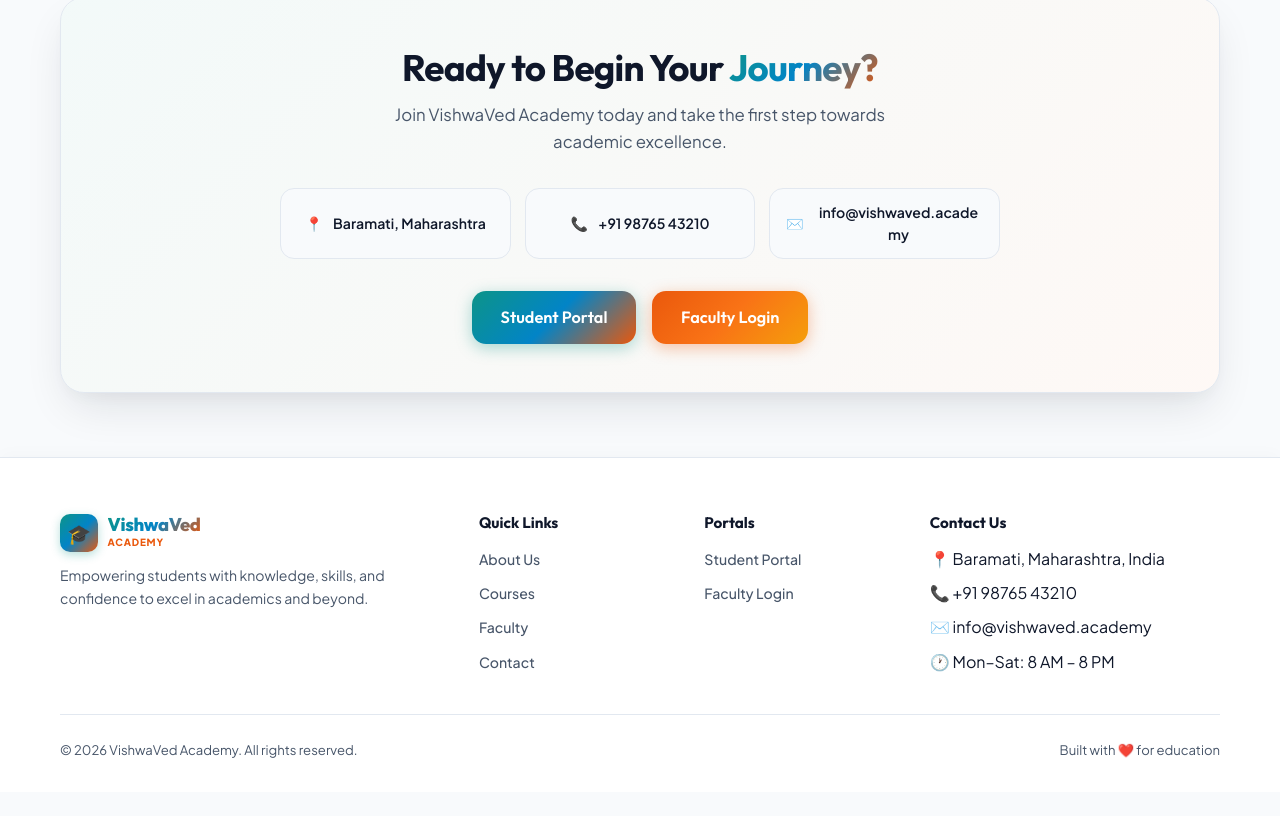
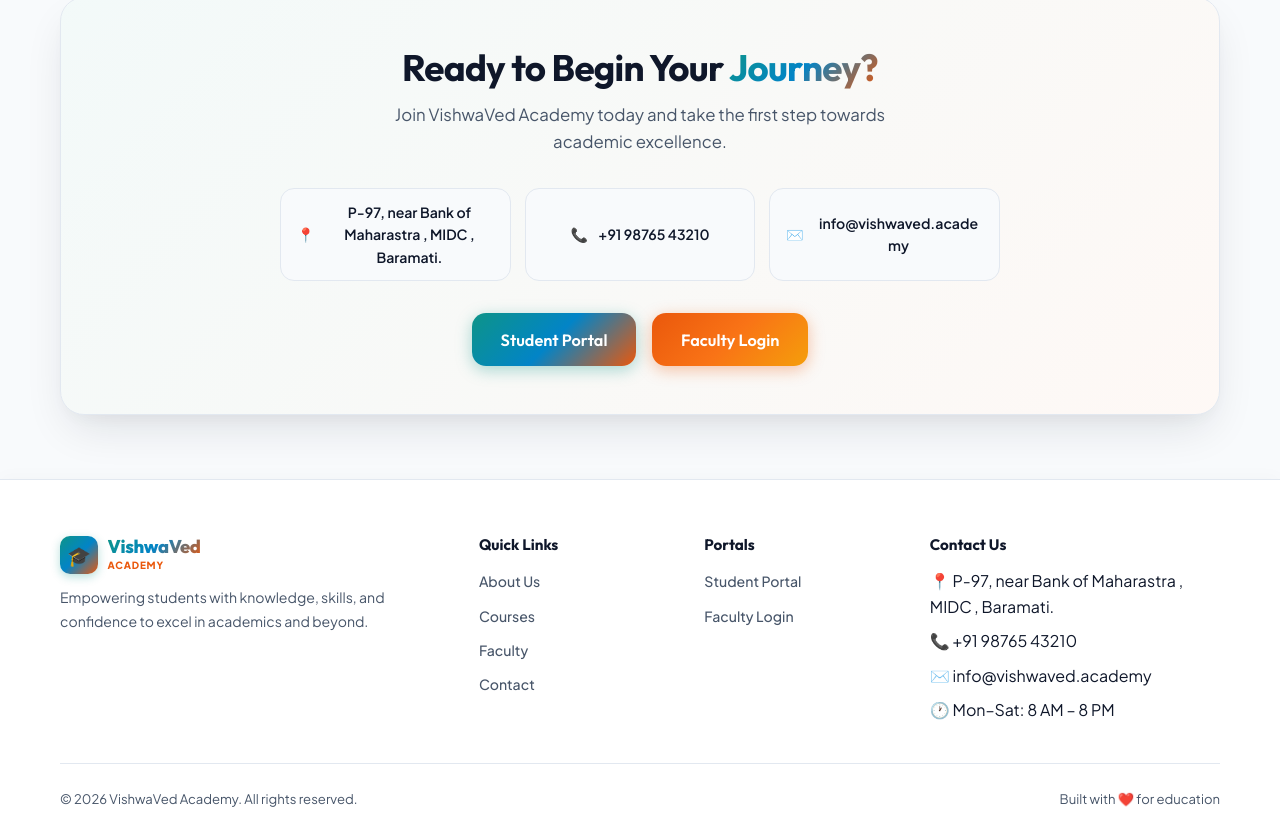
Before and after one commit to sadmsd707/Vishwaved, a Next.js app: page / in a window 1280 px wide. Shown: the part 4123-4939 px from the top of the page. Before the commit the page ends 4915 px from the top, so only its background shows below. Built offline with nearby package versions, Linux system fonts and the light colour scheme.

Commit message:
Update academy address to P-97, near Bank of Maharastra , MIDC , Baramati.

```diff
--- a/app/page.js
+++ b/app/page.js
@@ -225,7 +225,7 @@
             <div className="contact-info-grid">
               <div className="contact-info-item">
                 <span className="contact-info-icon">📍</span>
-                <span>Baramati, Maharashtra</span>
+                <span>P-97, near Bank of Maharastra , MIDC , Baramati.</span>
               </div>
               <div className="contact-info-item">
                 <span className="contact-info-icon">📞</span>
@@ -281,7 +281,7 @@
             <div className="footer-col">
               <h4>Contact Us</h4>
               <ul className="footer-links">
-                <li>📍 Baramati, Maharashtra, India</li>
+                <li>📍 P-97, near Bank of Maharastra , MIDC , Baramati.</li>
                 <li>📞 +91 98765 43210</li>
                 <li>✉️ info@vishwaved.academy</li>
                 <li>🕐 Mon–Sat: 8 AM – 8 PM</li>
```
